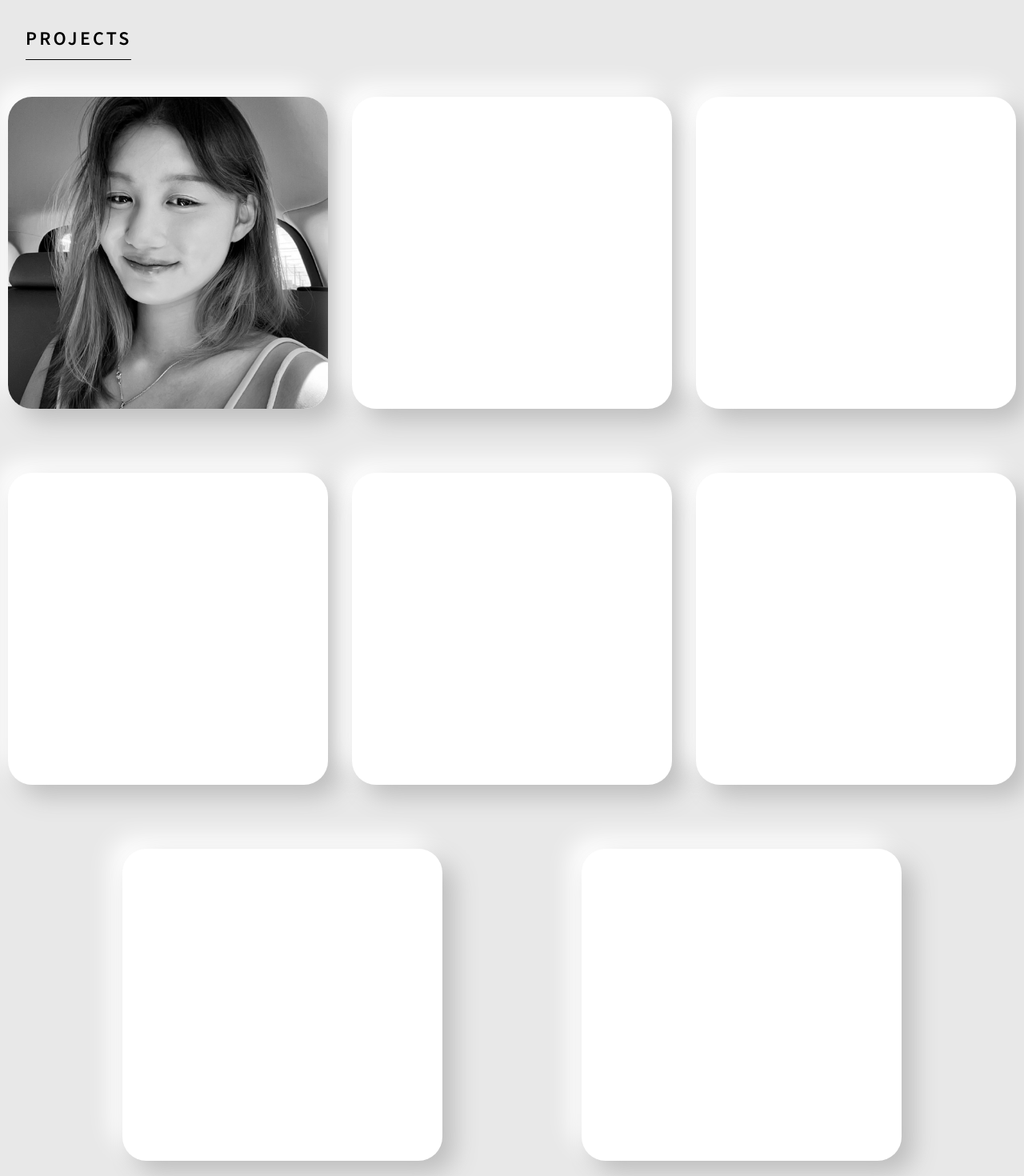
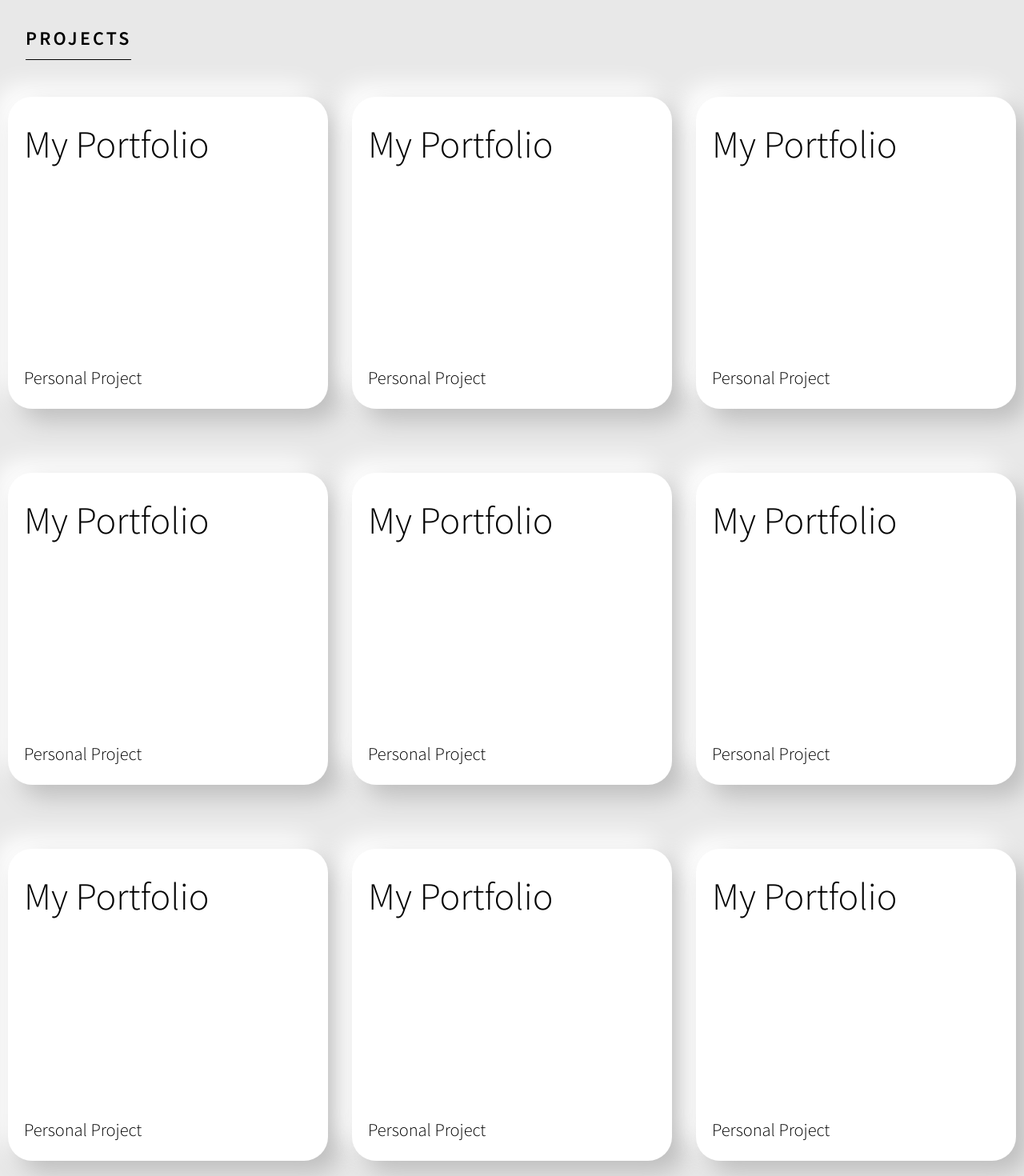
Before and after one commit to jeniichee/personal-website, a React (Create React App) app: page / in a window 1280 px wide. Shown: the part 820-2290 px from the top of the page at 80% size. Built offline with nearby package versions, Linux system fonts and the light colour scheme; a web font is replaced by a local one.

Commit message:
removed image and changed project card layout

```diff
--- a/src/components/Contact/Contact.css
+++ b/src/components/Contact/Contact.css
@@ -3,6 +3,6 @@
 }
 
 .copyright{
-    align-items: center;
-    justify-items: center;
+    box-sizing: border-box;
+    padding: 20px;
 }
--- a/src/components/Contact/Contact.js
+++ b/src/components/Contact/Contact.js
@@ -5,7 +5,7 @@ const Contact = () => {
   return (
     <section id="contact">
       <footer className="copyright">
-        <h2 className="major">Contact Me</h2>
+        <h2 className="major">Thank you for visiting!</h2>
         <div className="footer">
           <a href="mailto:jennifercheung1234@gmail.com">
             <img src="assets/images/email.png" alt="Email" />
@@ -20,11 +20,10 @@ const Contact = () => {
             <img src="assets/images/instagram.png" alt="Instagram" />
           </a>
         </div>
-        Coded by Jennifer Cheung 🌸 2025 🌸
       </footer>
     </section>
   );
-}
+};
 
 export default Contact;
 
--- a/src/components/Home/Home.js
+++ b/src/components/Home/Home.js
@@ -41,7 +41,7 @@ const Home = () => {
     <section id="home">
       <div className="home-content">
         <div className="home-heading">
-          <span>Hello! My name is Jen.</span>
+          <span>Hello! My name is Jen. Welcome to my tiny corner of the internet 🪴</span>
         </div>
         <div className="home-blurb">
           <span>{text}|</span>
@@ -54,8 +54,6 @@ const Home = () => {
         />
         <span className="caption">
         I am currently unemployed.
-          Hello
-          wil u go to next line
         </span>
       </div>
     </section>
--- a/src/components/Portfolio/Portfolio.css
+++ b/src/components/Portfolio/Portfolio.css
@@ -20,27 +20,22 @@
   width: 400px;
   height: 390px;
   border-radius: 30px;
-  box-shadow: 15px 15px 30px #bebebe,
-             -15px -15px 30px #ffffff;
+  box-shadow: 15px 15px 30px #bebebe, -15px -15px 30px #ffffff;
   transition: 0.2s ease-in-out;
-  filter: grayscale(100%);
+  /* filter: grayscale(100%); */
   margin-bottom: 60px;
   position: relative;
   overflow: hidden;
 }
 
-.card > img {
+/* .card > img {
   width: 400px;
   height: 390px;
   transition: 0.3s ease;
   object-fit: cover;
-}
+} */
 
-.card .description {
-  transition: 0.3s ease;
-}
-
-.description {
+.back {
   position: absolute;
   top: 0;
   left: 0;
@@ -52,27 +47,45 @@
   padding: 20px;
   box-sizing: border-box;
   font-size: 1.4rem;
-  background: rgba(0,0,0,0.3);
+  background: rgba(0, 0, 0, 0.3);
   color: white;
+}
+
+.card .back {
+  transition: 0.3s ease;
+}
+
+.front {
+  font-size: 1.4rem;
   display: flex;
   flex-direction: column;
   justify-content: space-between;
+  width: 100%;
+  height: 100%;
+  opacity: 1;
+  transition: opacity 0.3s ease;
+  padding: 20px;
+  box-sizing: border-box;
 }
 
-.top {
-  font-size: 50px;
+.front-title {
+  font-size: 3rem;
 }
 
 .card:hover {
   cursor: pointer;
-  filter: none;
-  box-shadow: 0px 10px 20px rgba(0,0,0,0.1);
+  /* filter: none;  */
+  box-shadow: 0px 10px 20px rgba(0, 0, 0, 0.1);
 }
 
-.card:hover .description {
+.card:hover .back {
   opacity: 1;
 }
 
+.card:hover .front {
+  opacity: 0;
+}
+/*
 .card:hover > img {
   filter: brightness(0.7);
-}
+} */
--- a/src/components/Portfolio/Portfolio.js
+++ b/src/components/Portfolio/Portfolio.js
@@ -8,70 +8,79 @@ const Portfolio = () => {
       <div className="projects" style={{ paddingTop: "30px" }}>
         {/* Personal Website */}
         <div className="card">
-          <img
-            src={require("../../assets/Jennifer Cheung.jpg")}
-            alt={"Jennifer Cheung"}
-          />
-          <span className="description">
-            <span className="top">My Portfolio</span>
-            <span className="bottom">Personal Project</span>
+          <span className="front">
+            <span className="front-title">My Portfolio</span>
+            <span>Personal Project</span>
           </span>
+          <span className="back">Still in works!</span>
         </div>
 
         {/* Fake Stack OverFlow */}
         <div className="card">
-          <span className="description">
-            <span className="top">My Portfolio</span>
-            <span className="bottom">Personal Project</span>
+          <span className="front">
+            <span className="front-title">My Portfolio</span>
+            <span>Personal Project</span>
           </span>
+          <span className="back">Still in works!</span>
         </div>
 
         {/* NLP Text Classification */}
         <div className="card">
-          <span className="description">
-            <span className="top">My Portfolio</span>
-            <span className="bottom">Personal Project</span>
+          <span className="front">
+            <span className="front-title">My Portfolio</span>
+            <span>Personal Project</span>
           </span>
+          <span className="back">Still in works!</span>
         </div>
 
         {/* Drug Consumption Project */}
         <div className="card">
-          <span className="description">
-            <span className="top">My Portfolio</span>
-            <span className="bottom">Personal Project</span>
+          <span className="front">
+            <span className="front-title">My Portfolio</span>
+            <span>Personal Project</span>
           </span>
+          <span className="back">Still in works!</span>
         </div>
 
-        {/* Research Platform */}
+        {/*  */}
         <div className="card">
-          <span className="description">
-            <span className="top">My Portfolio</span>
-            <span className="bottom">Personal Project</span>
+          <span className="front">
+            <span className="front-title">My Portfolio</span>
+            <span>Personal Project</span>
           </span>
+          <span className="back">Still in works!</span>
         </div>
 
-        {/* Attendance Manager System */}
         <div className="card">
-          <span className="description">
-            <span className="top">My Portfolio</span>
-            <span className="bottom">Personal Project</span>
+          <span className="front">
+            <span className="front-title">My Portfolio</span>
+            <span>Personal Project</span>
           </span>
+          <span className="back">Still in works!</span>
         </div>
 
-        {/* 2048 AI*/}
         <div className="card">
-          <span className="description">
-            <span className="top">My Portfolio</span>
-            <span className="bottom">Personal Project</span>
+          <span className="front">
+            <span className="front-title">My Portfolio</span>
+            <span>Personal Project</span>
           </span>
+          <span className="back">Still in works!</span>
         </div>
 
-        {/* Maze */}
         <div className="card">
-          <span className="description">
-            <span className="top">My Portfolio</span>
-            <span className="bottom">Personal Project</span>
+          <span className="front">
+            <span className="front-title">My Portfolio</span>
+            <span>Personal Project</span>
           </span>
+          <span className="back">Still in works!</span>
+        </div>
+
+        <div className="card">
+          <span className="front">
+            <span className="front-title">My Portfolio</span>
+            <span>Personal Project</span>
+          </span>
+          <span className="back">Still in works!</span>
         </div>
       </div>
     </section>
```
